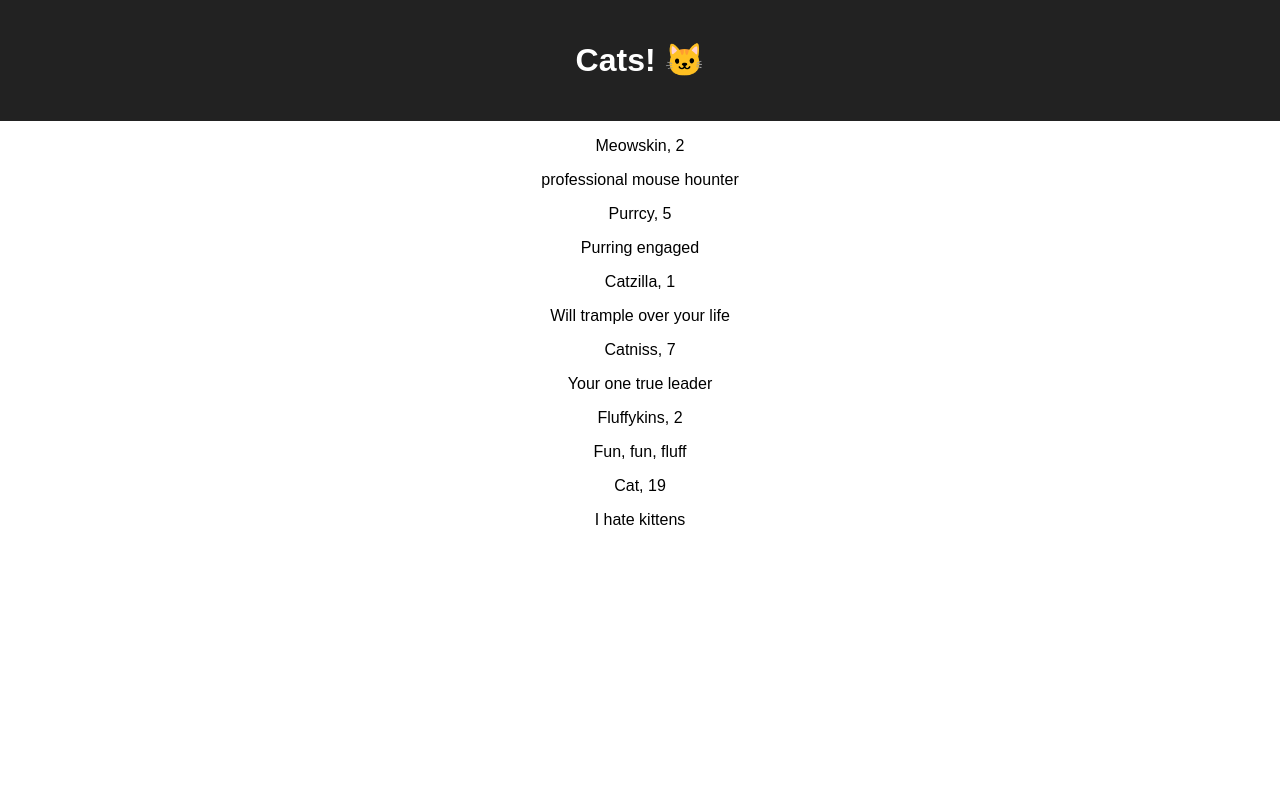
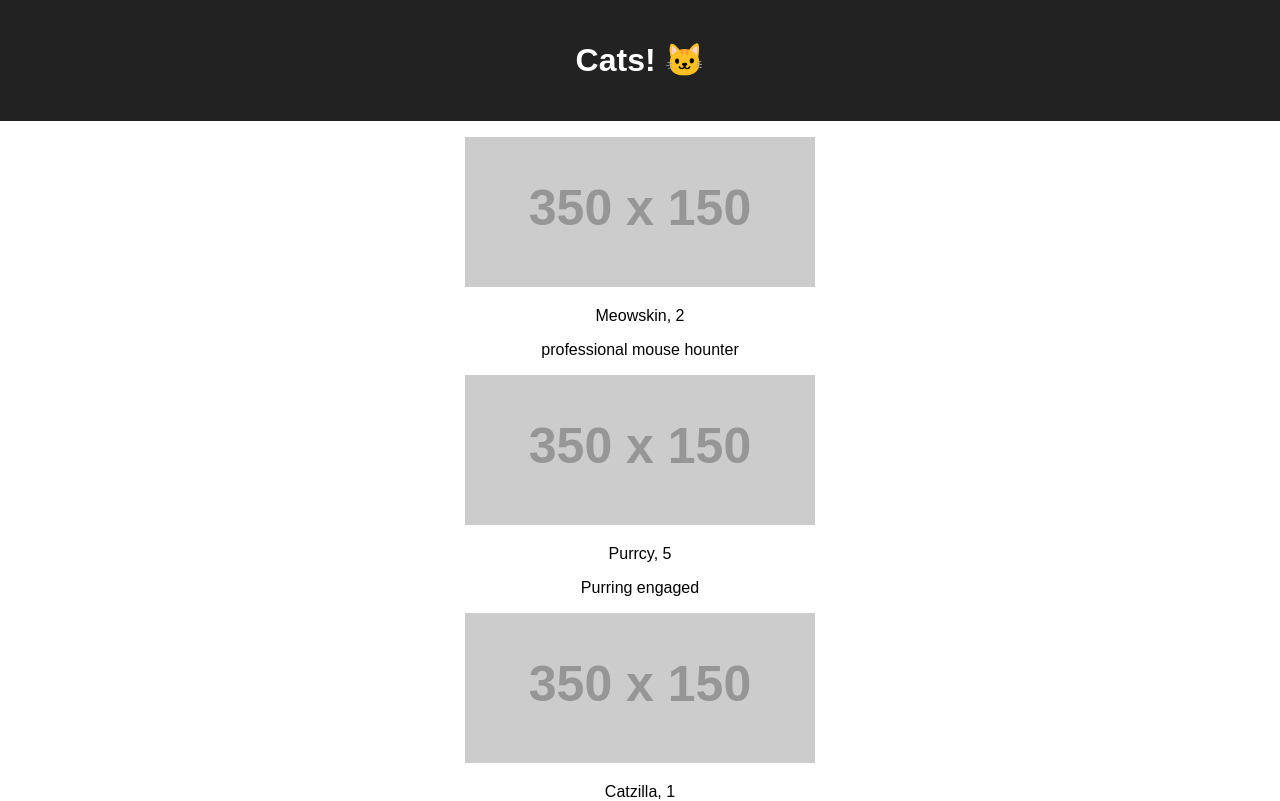
Before and after one commit to krisztin/recat, a React (Create React App) app: page / in a window 1280 px wide. Shown: the top 801 px of the page. Built offline with nearby package versions, Linux system fonts and the light colour scheme.

Commit message:
rendering out catpics...not really, just blank placeholders for now

```diff
--- a/src/components/CatPicture.js
+++ b/src/components/CatPicture.js
@@ -2,9 +2,11 @@ import React from 'react';
 
 class CatPicture extends React.Component {
   render() {
+  const { image, name } = this.props.data;
+
     return (
       <figure className="cat-pic">
-
+        <img src={image} alt={name} />
       </figure>
     )
   }
```
Also changed, not shown: src/components/CatGallery.js (deleted, +0 -15 lines).
